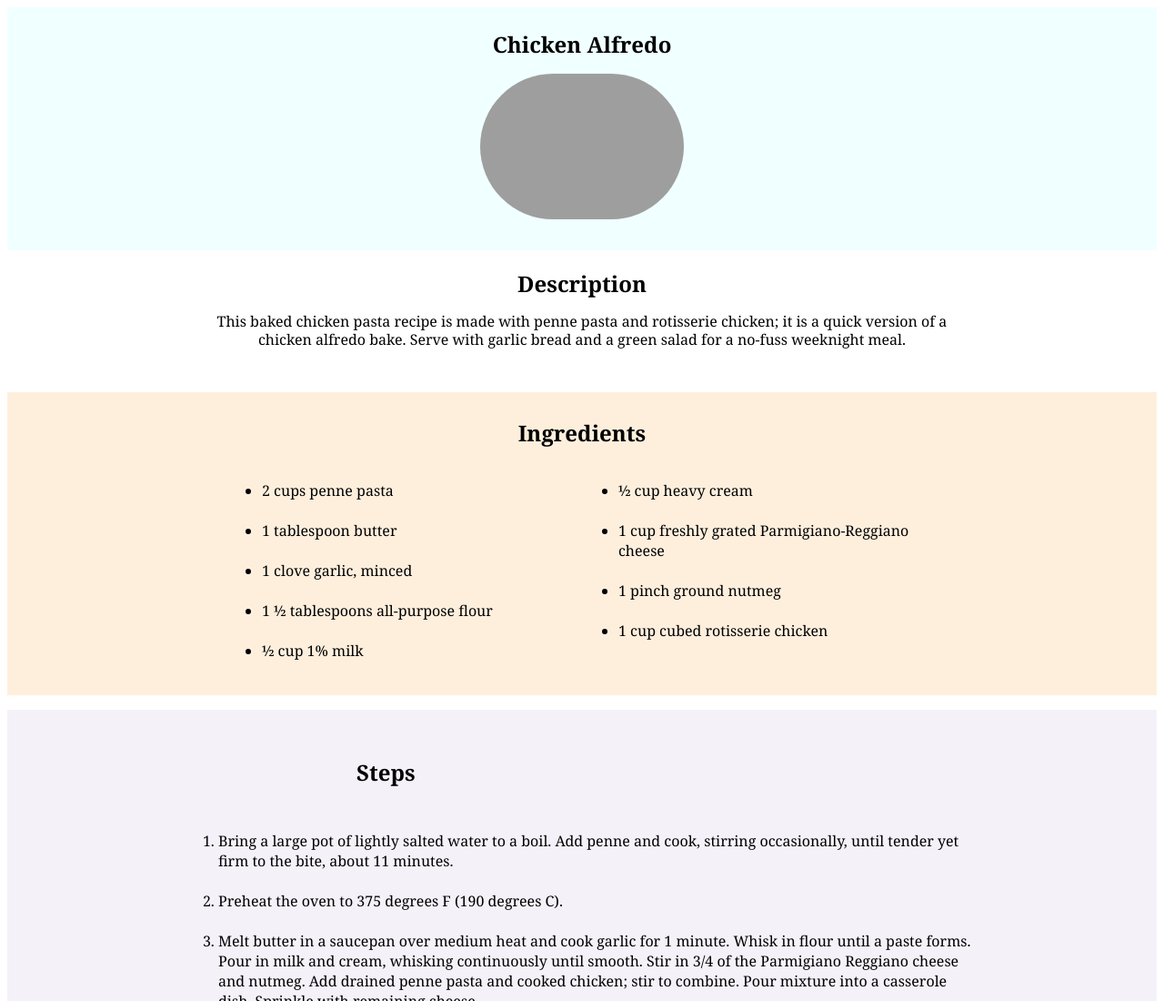
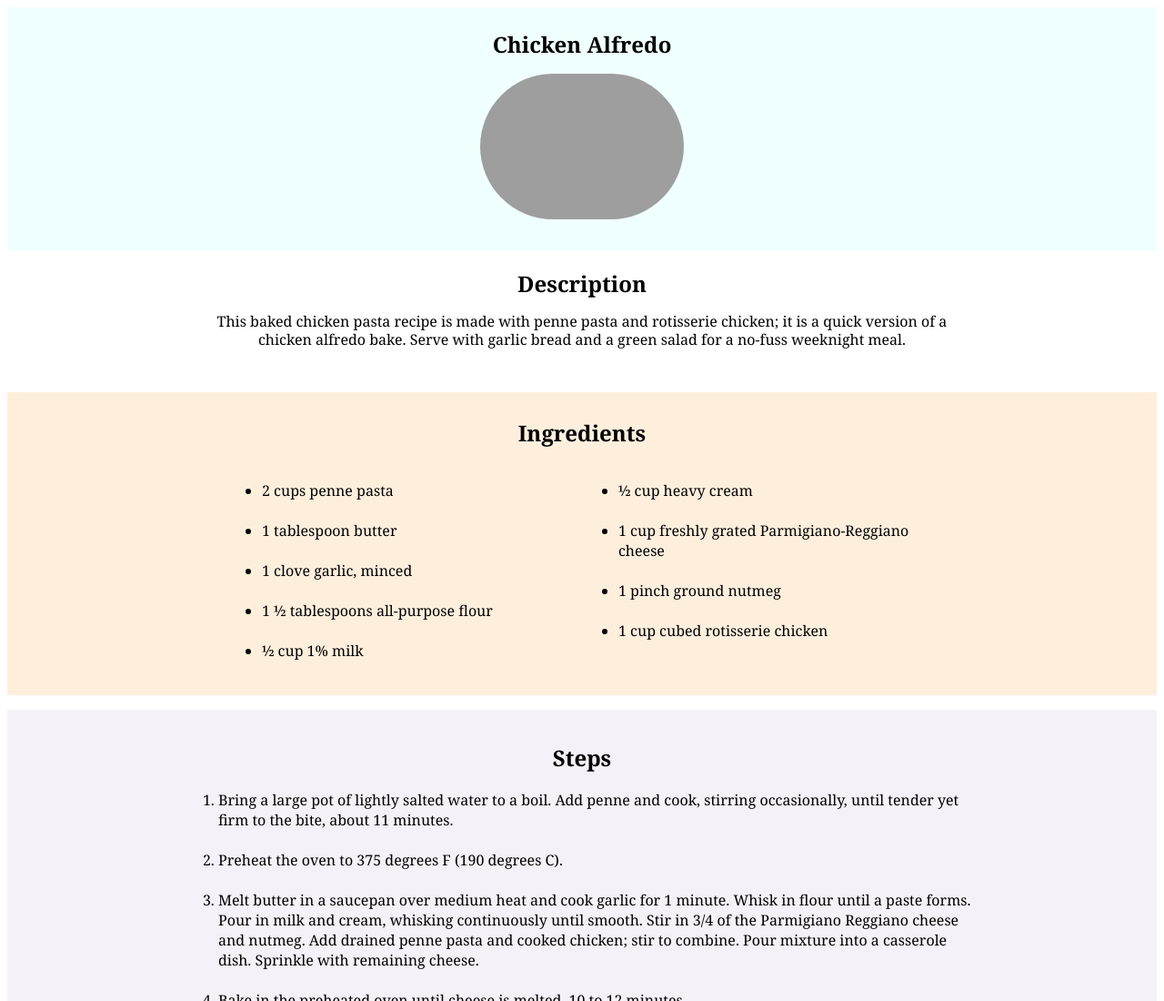
Before and after one commit to BeTous8/odin-recipes, a plain HTML site: page recipes/alfredo.html in a window 1280 px wide. Shown: the top 1100 px of the page at 91% size. Drawn offline with Linux system fonts and the light colour scheme; grey boxes are pictures that could not be loaded.

Commit message:
center "steps" section in alfredo page

```diff
--- a/recipes/alfredo.html
+++ b/recipes/alfredo.html
@@ -40,7 +40,7 @@
     </div>
 
     <div class="steps">
-        <h2 class="steps">Steps</h2>
+        <h2 class="title">Steps</h2>
         <ol>
             <li>Bring a large pot of lightly salted water to a boil. Add penne and cook, stirring occasionally, until tender yet firm to the bite, about 11 minutes.</li><br>
             <li>Preheat the oven to 375 degrees F (190 degrees C).</li><br>
```
